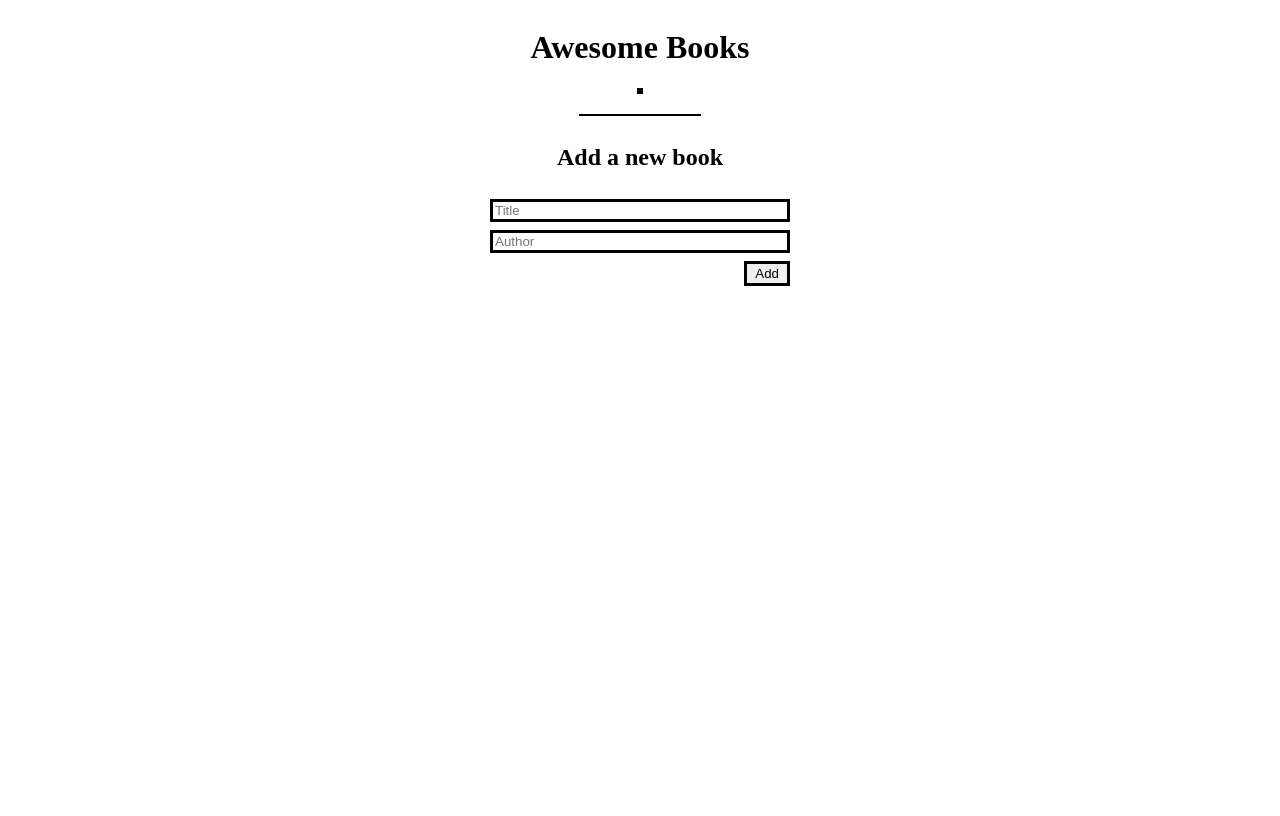
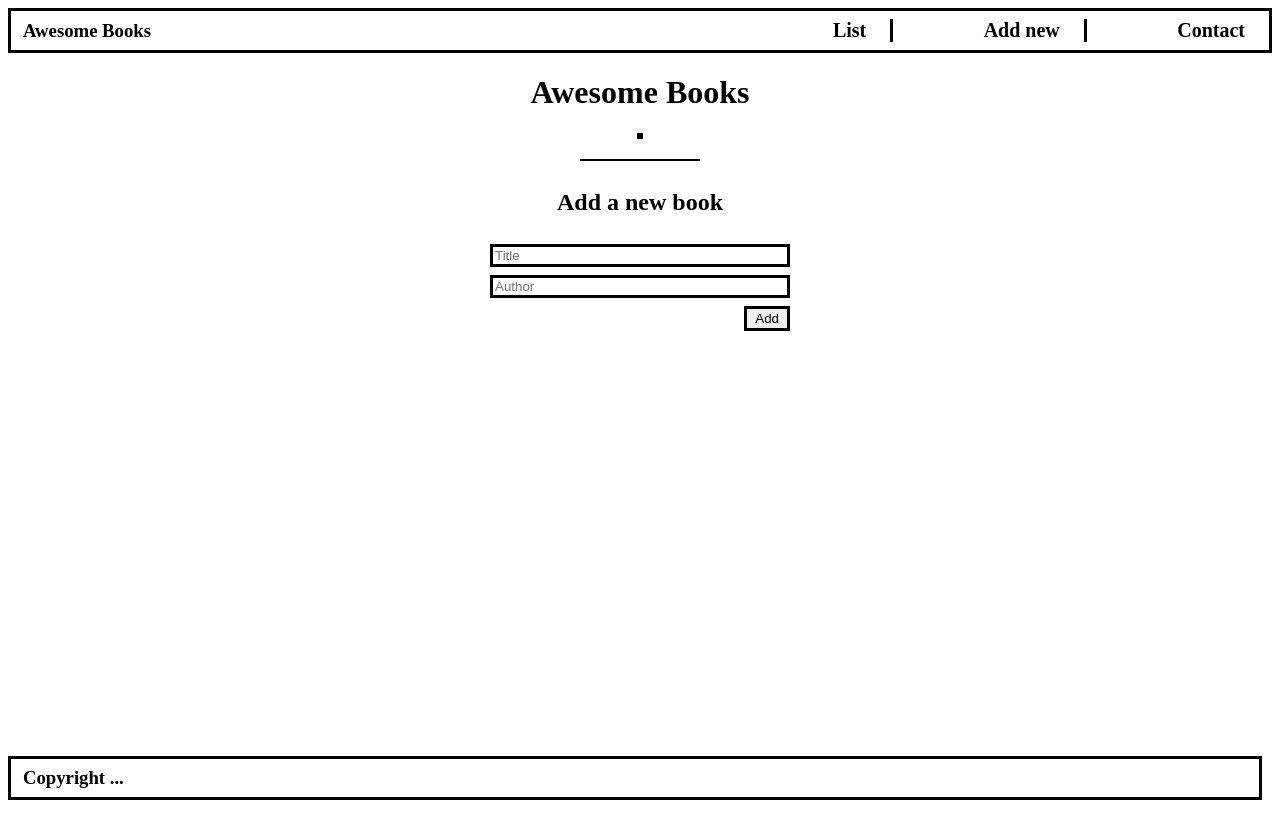
Before and after one commit to AxelSoler/Awesome-books-Arturo-hermida-Axel-Soler, a website with bundled scripts: page index.html in a window 1280 px wide. Built offline with nearby package versions, Linux system fonts and the light colour scheme.

Commit message:
nav bar and footer

```diff
--- a/index.html
+++ b/index.html
@@ -8,6 +8,18 @@
   <link rel="stylesheet" href="./style.css">
 </head>
 <body>
+  <div class="topBar">
+    <nav class="navBar">
+      <h3>Awesome Books</h3>
+      <div class="ulItems">
+        <ul>
+          <li class="links"><a href="#">List</a></li>
+          <li class="links"><a href="#">Add new</a></li>
+          <li class="links"><a href="#">Contact</a></li>
+        </ul>
+      </div>
+    </nav>
+  </div>
   <div class="container">
     <h1>Awesome Books</h1>
 
@@ -21,11 +33,12 @@
       <button id="addBtn" class="add" type="button">Add</button>
     </form>
 
-    <div id="msg">
-      <pre></pre>
+  </div>
+  <footer>
+    <div>
+      <h3>Copyright ...</h3>
     </div>
-
-  </div>
+  </footer>
 
   <script type="module" src="./main.js"></script>
 
--- a/style.css
+++ b/style.css
@@ -1,3 +1,11 @@
+*,::after,::before {
+  box-sizing: border-box;
+}
+
+body {
+  height: 100vh;
+}
+
 .container {
   display: flex;
   flex-direction: column;
@@ -60,3 +68,69 @@ hr {
 .subtitle {
   text-align: center;
 }
+
+.topBar {
+  top: 0;
+  width: 100%;
+  display: flex;
+  justify-content: center;
+}
+
+.navBar {
+  border: 3px solid black;
+  padding: 8px 0 8px 12px;
+  width: 100%;
+  display: flex;
+  justify-content: space-between;
+  align-items: center;
+}
+
+.navBar h3 {
+  margin: 0;
+}
+
+ul {
+  list-style: none;
+  display: flex;
+  justify-content: space-between;
+  align-items: center;
+  width: 100%;
+  padding: 0;
+  margin: 0;
+}
+
+.ulItems {
+  width: 35%;
+}
+
+a {
+  text-decoration: none;
+  color: black;
+  font-size: 20px;
+  font-weight: bold;
+}
+
+.links {
+  border-right: 3px solid black;
+  padding-right: 24px;
+}
+
+.links:nth-child(3) {
+  border: none;
+}
+
+.links a:hover {
+  color: blue;
+}
+
+footer {
+  position: fixed;
+  bottom: 0;
+  padding: 8px 12px;
+  border: 3px solid black;
+  width: 98%;
+}
+
+footer h3 {
+  margin: 0;
+}
```
